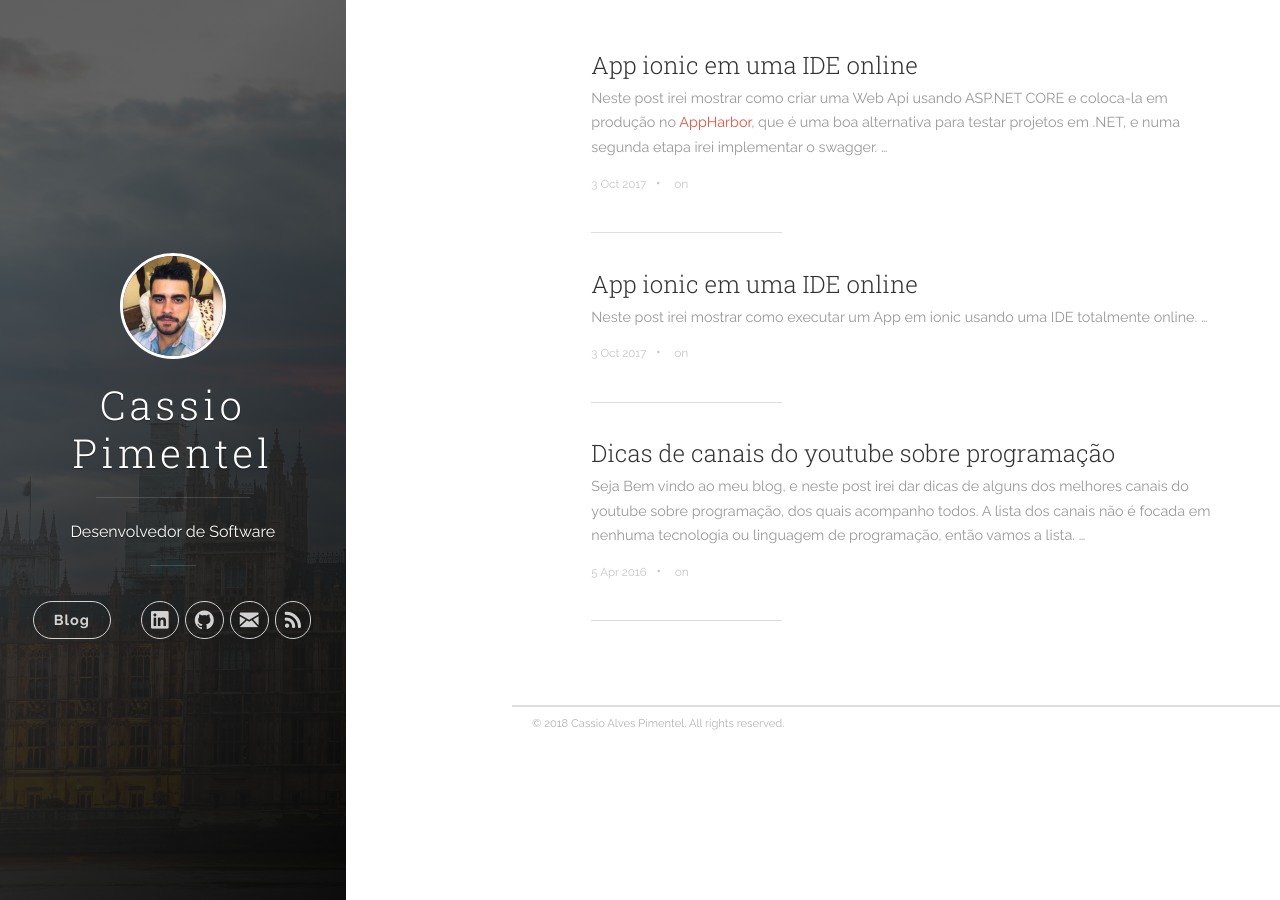
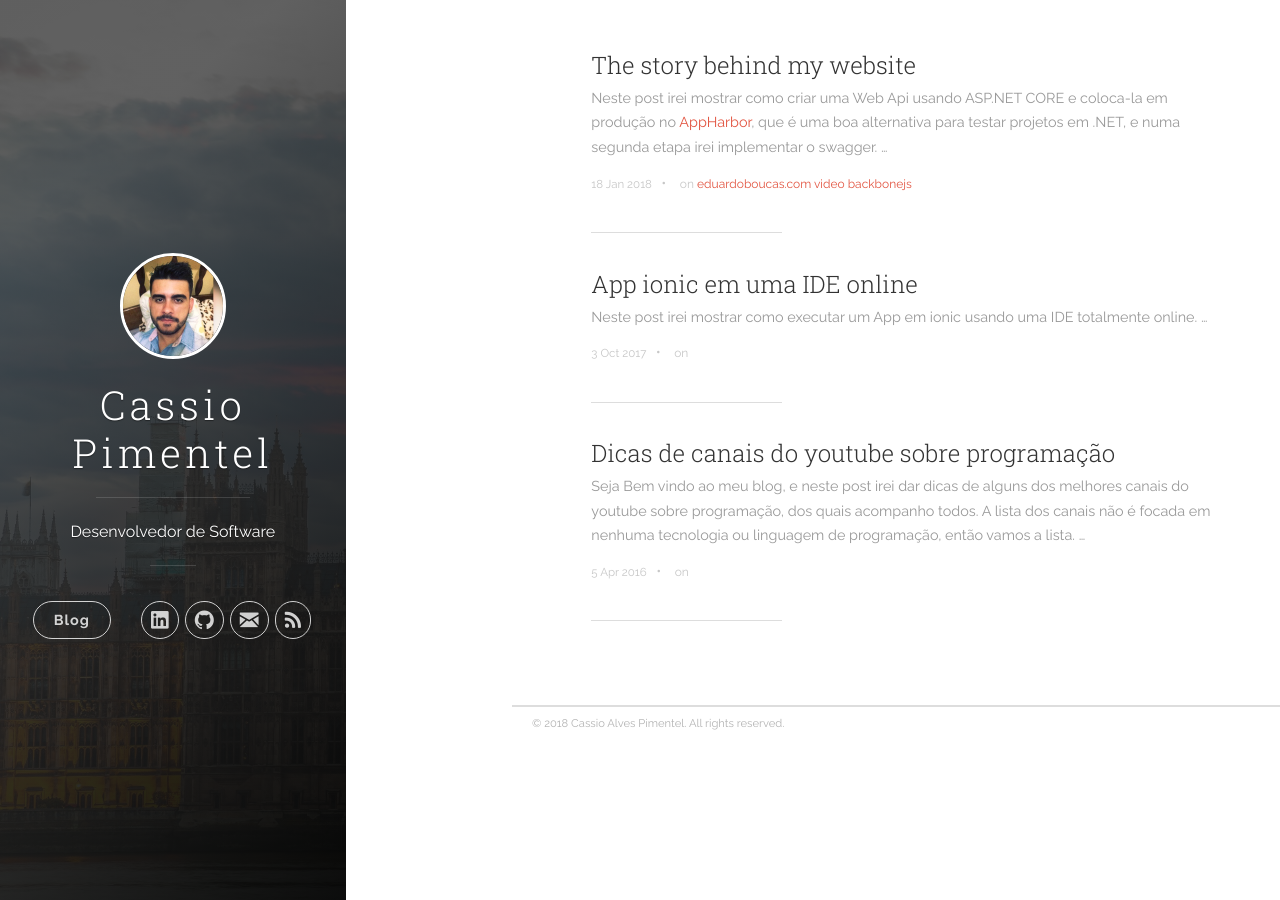
Before and after one commit to CassioPimentel/cassiopimentel.github.io, a Jekyll site: the page built from index.html, in a window 1280 px wide. Built offline with Jekyll 4.4.1, drawn with Linux system fonts in a browser that asks for light colours; nearby versions of some CDN libraries; the list of posts is cut into pages by our own code.

Commit message:
Update 2018-01-18-WebApi-com-ASP.NET-CORE-2.0-com-MySQL-no-App-Harbor.markdown

```diff
--- a/_posts/2018-01-18-WebApi-com-ASP.NET-CORE-2.0-com-MySQL-no-App-Harbor.markdown
+++ b/_posts/2018-01-18-WebApi-com-ASP.NET-CORE-2.0-com-MySQL-no-App-Harbor.markdown
@@ -1,7 +1,8 @@
 ---
-title: "App ionic em uma IDE online"
-date: "2017-10-03"
-description: "App ionic em uma IDE online"
+layout: post
+title:  "The story behind my website"
+categories: blog
+tags: eduardoboucas.com video backbonejs
 
 ---
 
```
